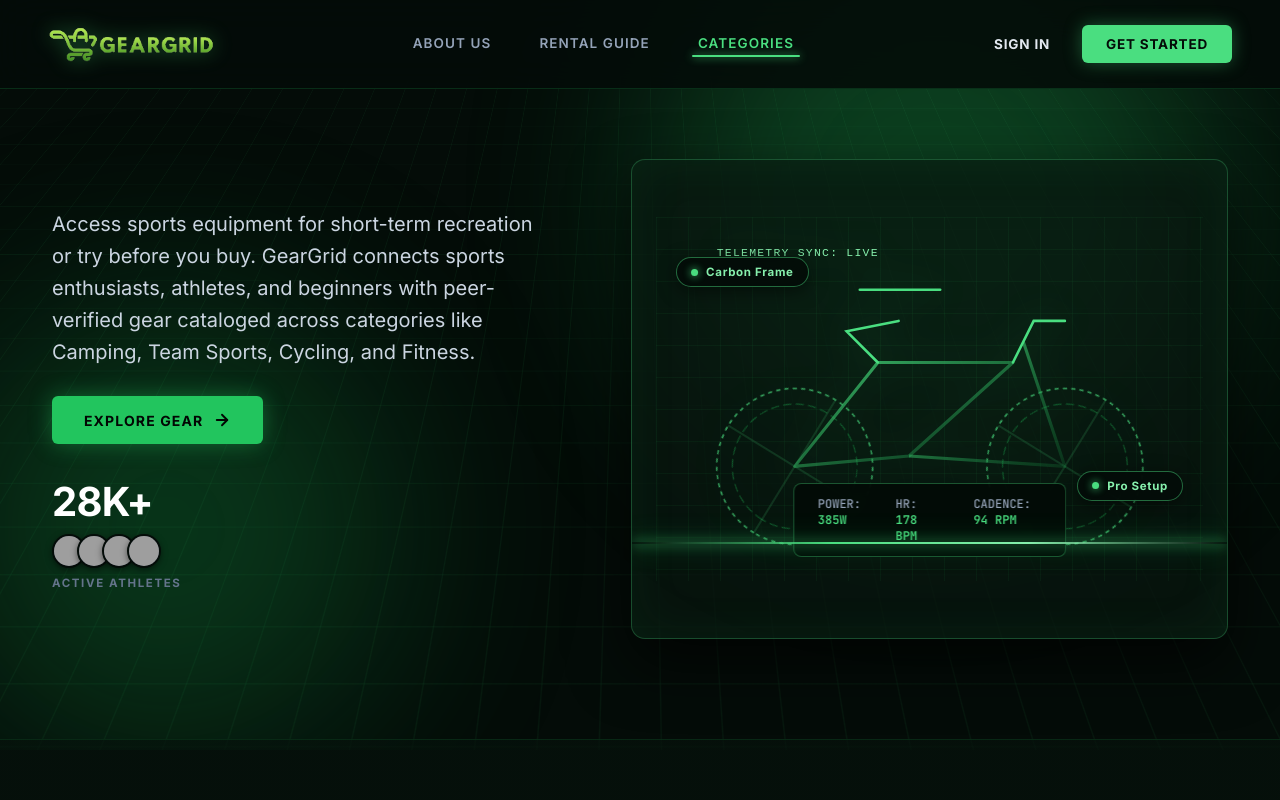
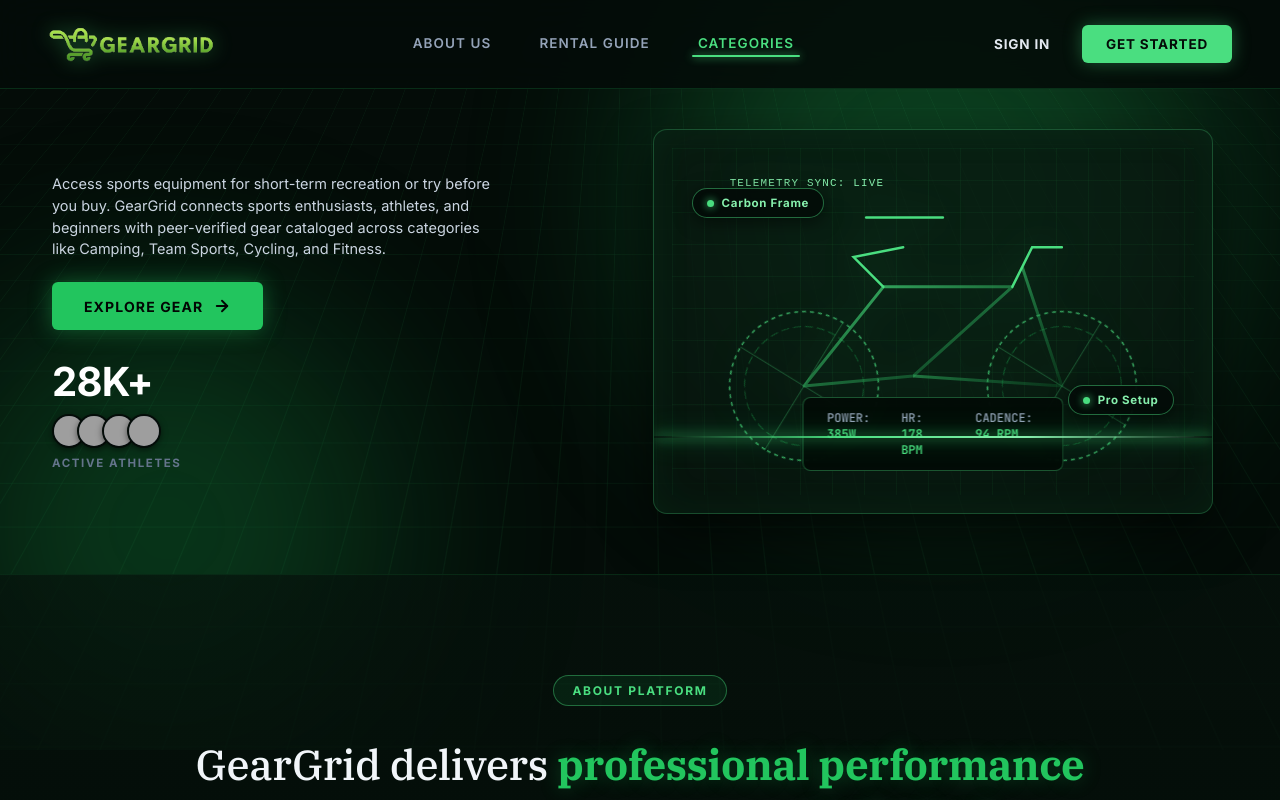
Before and after one commit to Clarence660/GearGrid, a React (Vite) app: page / in a window 1280 px wide. Shown: the top 800 px of the page. Built offline with nearby package versions, Linux system fonts and the light colour scheme; no server answers; grey boxes are pictures that could not be loaded.

Commit message:
ui: make hero section and HUD card shorter and reduce tagline font size

```diff
--- a/src/pages/LandingPage.css
+++ b/src/pages/LandingPage.css
@@ -223,33 +223,33 @@
   z-index: 1;
   max-width: 1240px;
   margin: 0 auto;
-  padding: 70px 32px 100px;
+  padding: 40px 32px 60px;
   display: grid;
-  grid-template-columns: 1fr 1.15fr;
-  gap: 60px;
+  grid-template-columns: 1fr 1.1fr;
+  gap: 48px;
   align-items: center;
 }
 
 @media (max-width: 990px) {
   .gg-hero-section {
     grid-template-columns: 1fr;
-    padding: 40px 20px 60px;
-    gap: 40px;
+    padding: 30px 20px 48px;
+    gap: 32px;
   }
 }
 
 .gg-hero-content {
   display: flex;
   flex-direction: column;
-  gap: 28px;
+  gap: 22px;
 }
 
 .gg-hero-tagline {
-  font-size: 20px;
-  line-height: 1.6;
+  font-size: 14.5px;
+  line-height: 1.5;
   color: #cbd5e1;
   font-weight: 400;
-  max-width: 490px;
+  max-width: 440px;
   margin: 0;
 }
 
@@ -329,13 +329,16 @@
   border: 1px solid rgba(74, 222, 128, 0.28);
   border-radius: 14px;
   overflow: hidden;
-  box-shadow: 0 24px 60px rgba(0, 0, 0, 0.7), inset 0 0 50px rgba(34, 197, 94, 0.08);
-  min-height: 480px;
+  box-shadow: 0 20px 48px rgba(0, 0, 0, 0.65), inset 0 0 40px rgba(34, 197, 94, 0.08);
+  min-height: 360px;
+  max-width: 560px;
+  width: 100%;
   display: flex;
   flex-direction: column;
   justify-content: center;
   align-items: center;
-  padding: 24px;
+  padding: 18px;
+  margin: 0 auto;
 }
 
 /* Moving Radar Scanline over HUD */
```
